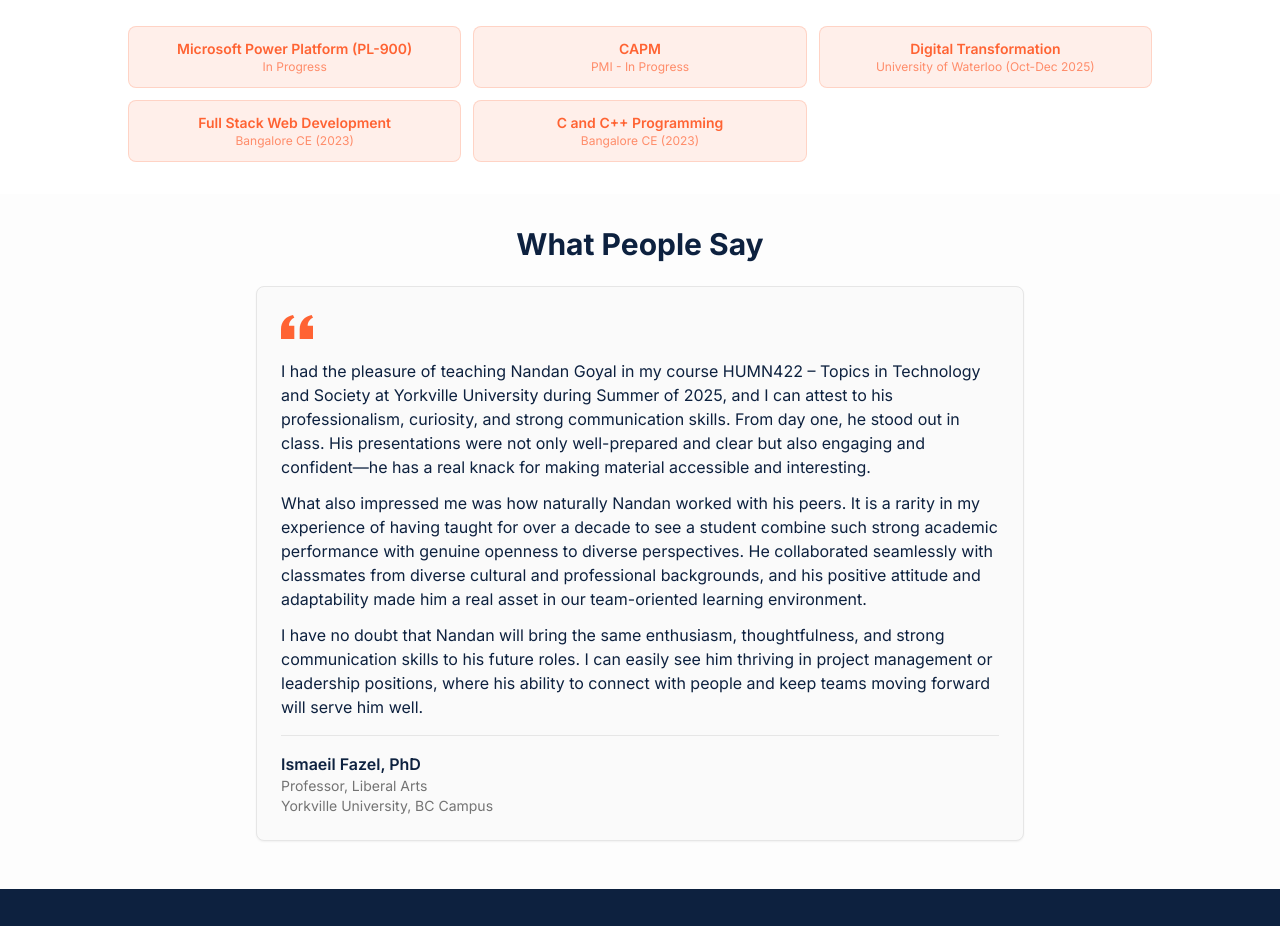
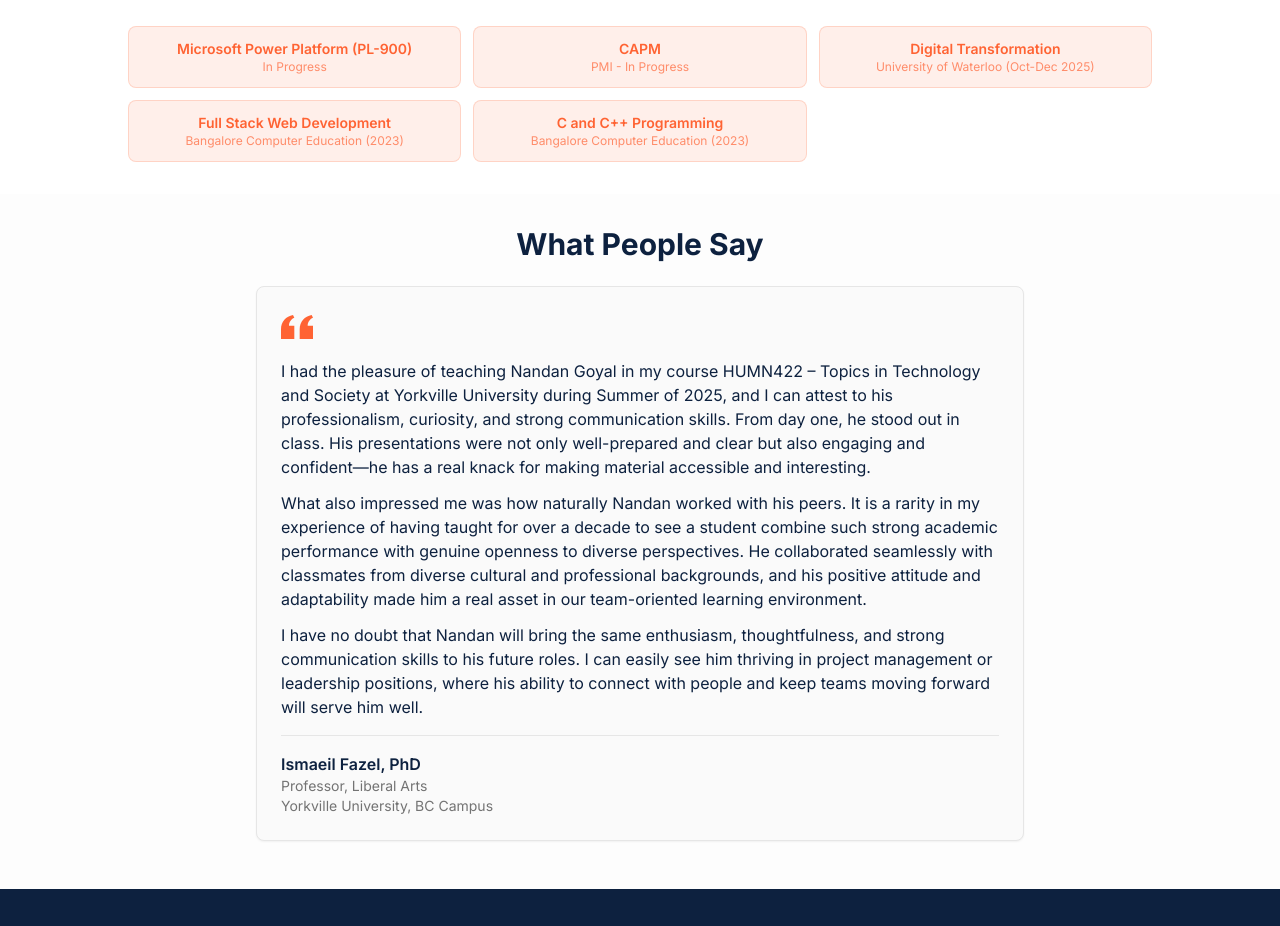
Before and after one commit to nandan1717/nandangoyal-3af8c0f2, a React (Vite) app: page / in a window 1280 px wide. Shown: the part 820-1746 px from the top of the page. Built offline with nearby package versions, Linux system fonts and the light colour scheme; the HTML template or start-up script is replaced by a standard one.

Commit message:
Refactor: Update certification name

```diff
--- a/src/pages/Home.tsx
+++ b/src/pages/Home.tsx
@@ -88,11 +88,11 @@ const Home = () => {
               </div>
               <div className="bg-accent/10 px-4 py-3 rounded-lg border border-accent/20 text-center">
                 <p className="font-semibold text-accent text-sm">Full Stack Web Development</p>
-                <p className="text-xs text-accent/70">Bangalore CE (2023)</p>
+                <p className="text-xs text-accent/70">Bangalore Computer Education (2023)</p>
               </div>
               <div className="bg-accent/10 px-4 py-3 rounded-lg border border-accent/20 text-center">
                 <p className="font-semibold text-accent text-sm">C and C++ Programming</p>
-                <p className="text-xs text-accent/70">Bangalore CE (2023)</p>
+                <p className="text-xs text-accent/70">Bangalore Computer Education (2023)</p>
               </div>
             </div>
           </div>
```
